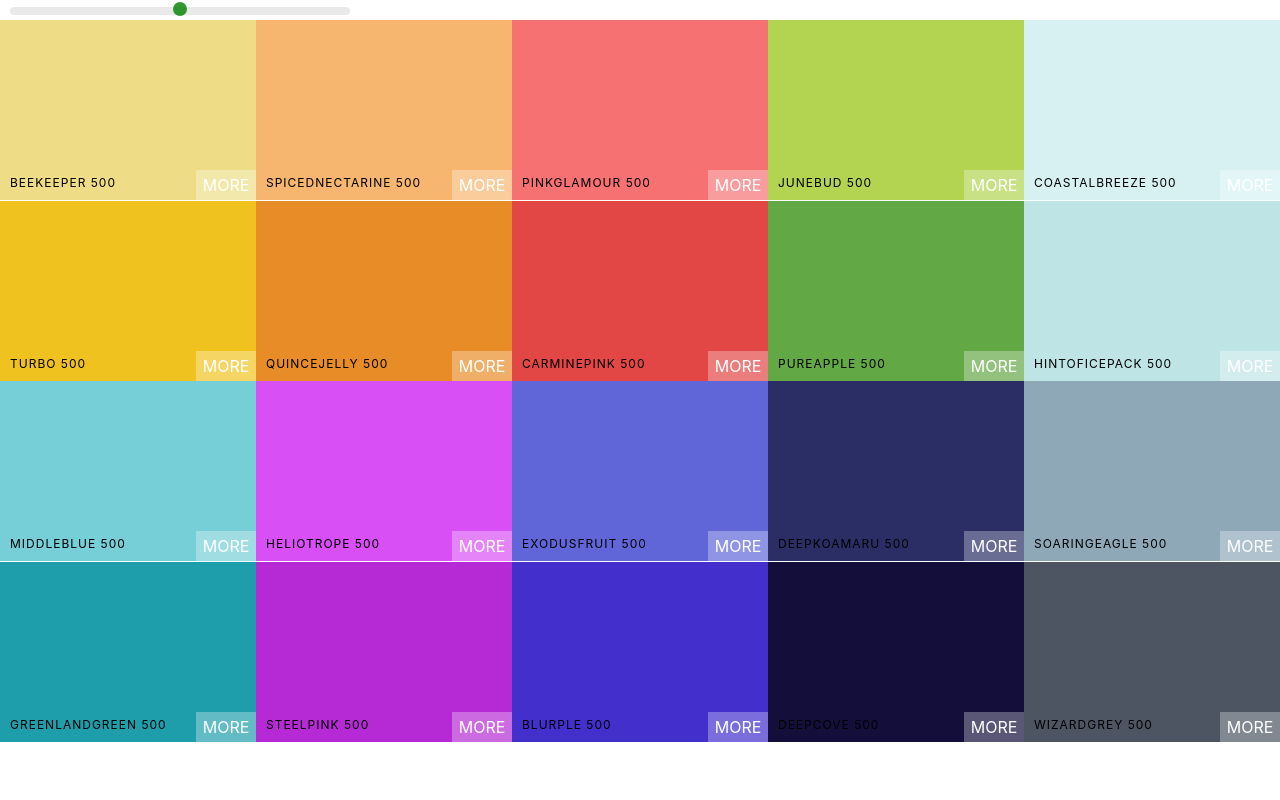
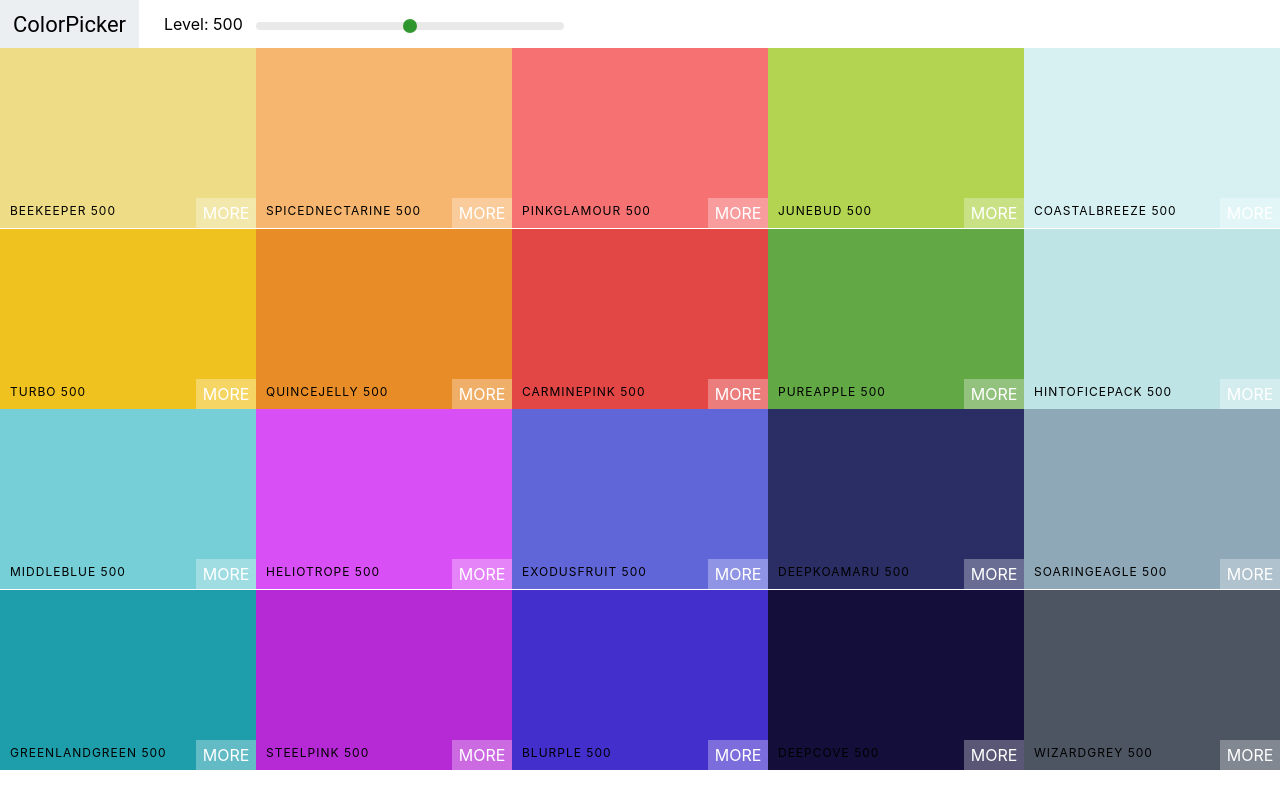
Before and after one commit to AdrianKusek/react-colors, a React (Create React App) app: page /pallete/flat-ui-colors-american in a window 1280 px wide. Built offline with nearby package versions, Linux system fonts and the light colour scheme.

Commit message:
add navbar

```diff
--- /dev/null
+++ b/src/Navbar.css
@@ -0,0 +1,49 @@
+.Navbar{
+    display: flex;
+    align-items: center;
+    justify-content: flex-start;
+    height: 6vh;
+}
+.logo{
+    margin-right: 15px;
+    padding: 0 13px;
+    font-size: 22px;
+    background-color: #eceff1;
+    font-family: Roboto;
+    height: 100%;
+    display: flex;
+    align-items: center;
+}
+.logo a{
+    text-decoration: none;
+    color: black;
+}
+.slider-container{
+
+    width: 60%;
+
+}
+.slider{
+    width: 400px;
+    margin: 0 10px;
+    display: flex;
+    align-items: center;
+    justify-content: center;
+}
+.slider span {
+
+    width: 30%;
+}
+.rc-slider-track{
+    background-color: transparent !important;
+}
+.rc-slider-rail{
+    height: 8px !important;
+}
+.rc-slider-handle{
+    background-color: green !important;
+    outline: none !important;
+    border: 2px solid green !important;
+    box-shadow: none !important;
+    margin-top: -3px;
+}
--- /dev/null
+++ b/src/Navbar.js
@@ -0,0 +1,27 @@
+import React from 'react'
+import Slider from 'rc-slider';
+import 'rc-slider/assets/index.css';
+import './Navbar.css'
+
+export default function Navbar(props) {
+  const {level,changeLevel}  = props
+  return (
+   <header className='Navbar'>
+    <div className='logo'>
+        <a href='/'>ColorPicker</a>
+    </div>
+        <div className='slider-container'>
+        <div className='slider'>
+            <span>Level: {level}</span>
+            <Slider defaultValue={level} min={100} max={900} step={100} onChangeComplete={changeLevel}/>
+
+
+        </div>
+
+        </div>
+
+
+
+   </header>
+  )
+}
--- a/src/Pallete.css
+++ b/src/Pallete.css
@@ -4,20 +4,3 @@
 .Pallete-colors{
     height: 90%;
 }
-.slider{
-    width: 340px;
-    margin: 0 10px;
-    display: inline-block;
-}
-.rc-slider-track{
-    background-color: transparent !important;
-}
-.rc-slider-rail{
-    height: 8px !important;
-}
-.rc-slider-handle{
-    background-color: green !important;
-    outline: none !important;
-    border: 2px solid green !important;
-    box-shadow: none !important;
-}
--- a/src/Pallete.js
+++ b/src/Pallete.js
@@ -1,8 +1,8 @@
 import React, { useState } from 'react';
 import ColorBox from './ColorBox'
 import './Pallete.css'
-import Slider from 'rc-slider';
-import 'rc-slider/assets/index.css';
+import Navbar from './Navbar';
+
 
 export default function Pallete(props) {
   const [level, setLevel]  = useState(500)
@@ -13,11 +13,9 @@
   }
   return (
     <div className='Pallete'>
-        <div className='slider'>
-            <Slider defaultValue={level} min={100} max={900} step={100} onChangeComplete={changeLevel}/>
 
+        <Navbar level = {level} changeLevel = {changeLevel}/>
 
-        </div>
         {/* navbar goes here */}
         <div className='Pallete-colors'>
             {/* bunch of color boxes */}
```
